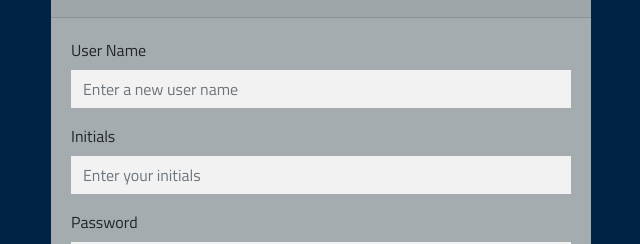
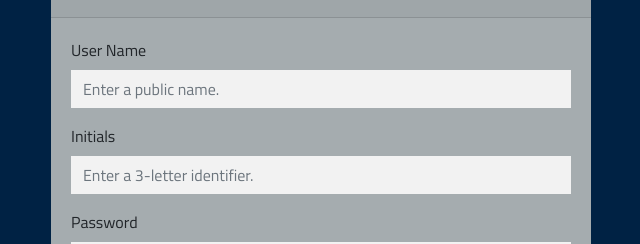
Before and after one commit to Chris-Fortier/pickem, a React (Create React App) app in the folder client/: page / in a window 1280 px wide. Both pictures are taken after a click on the element "MAKE A NEW ACCOUNT". Shown: the part 207-451 px from the top of the page, without its empty margins (319-959 px from the left). Built offline with nearby package versions, Linux system fonts and the light colour scheme.

Commit message:
made minor changes to displayed text

```diff
--- a/client/src/components/pages/Landing.js
+++ b/client/src/components/pages/Landing.js
@@ -153,7 +153,7 @@ class Landing extends React.Component {
                         type="text"
                         className="form-control"
                         id="user-name-input"
-                        placeholder="Enter your user name"
+                        placeholder="Enter your user name."
                         // maxLength={MAX_USER_NAME_LENGTH} no max length for existing users
                      />
                      {this.state.currentUserNameError && (
@@ -168,7 +168,7 @@ class Landing extends React.Component {
                         type="password"
                         className="form-control"
                         id="password-input"
-                        placeholder="Enter your password"
+                        placeholder="Enter your password."
                      />
                      {this.state.currentPasswordError && (
                         <div className="text-danger" id="password-error">
@@ -218,7 +218,7 @@ class Landing extends React.Component {
                         type="text"
                         className="form-control"
                         id="user-name-input"
-                        placeholder="Enter a new user name"
+                        placeholder="Enter a public name."
                         maxLength={MAX_USER_NAME_LENGTH}
                      />
                      {this.state.newUserNameError && (
@@ -233,7 +233,7 @@ class Landing extends React.Component {
                         type="text"
                         className="form-control"
                         id="initials-input"
-                        placeholder="Enter your initials"
+                        placeholder="Enter a 3-letter identifier."
                         maxLength={MAX_USER_INITIALS_LENGTH}
                      />
                      {this.state.newInitialsError && (
@@ -248,7 +248,7 @@ class Landing extends React.Component {
                         type="password"
                         className="form-control"
                         id="password-input"
-                        placeholder="Enter a password"
+                        placeholder="Enter a password."
                      />
                      {this.state.newPasswordError && (
                         <div className="text-danger">
```
